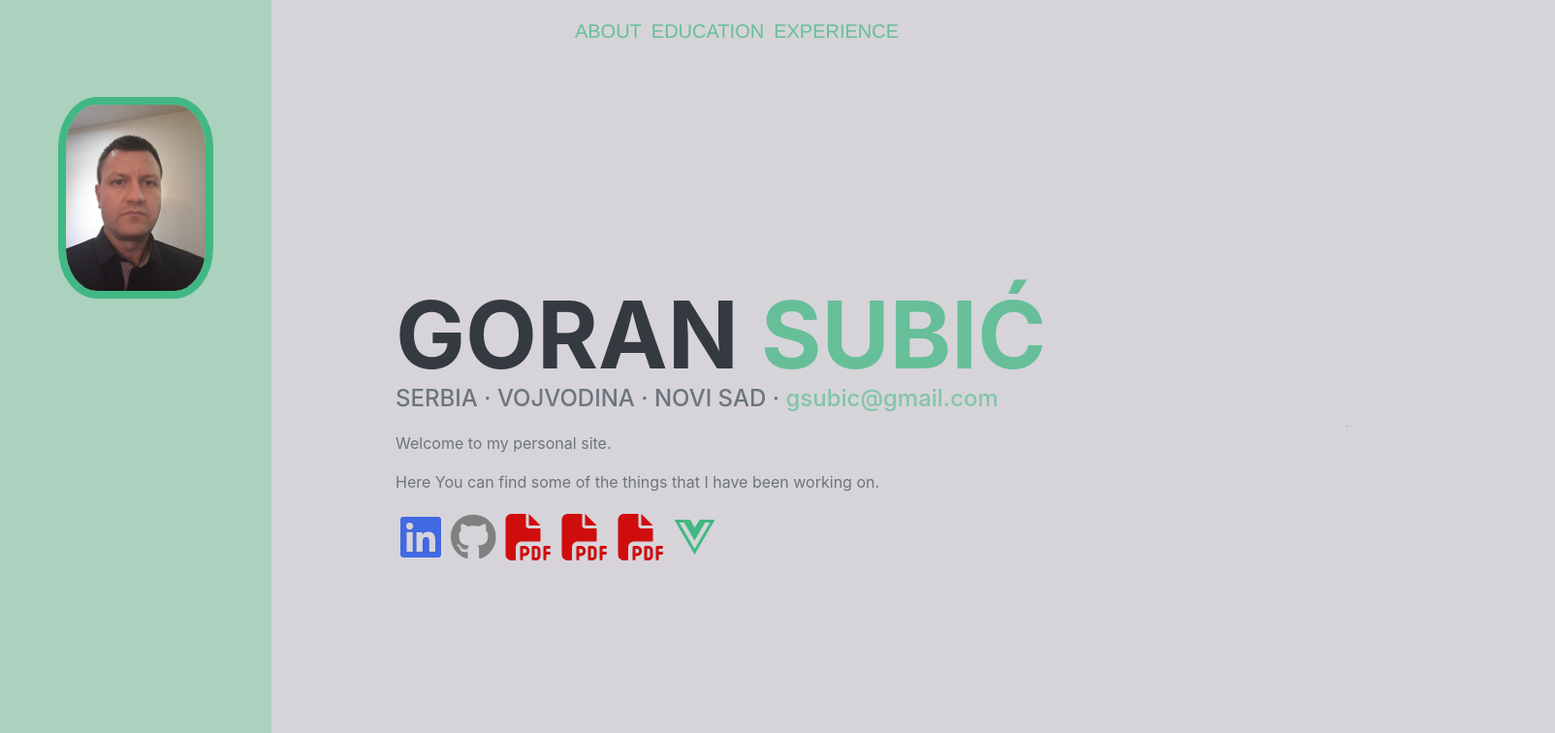
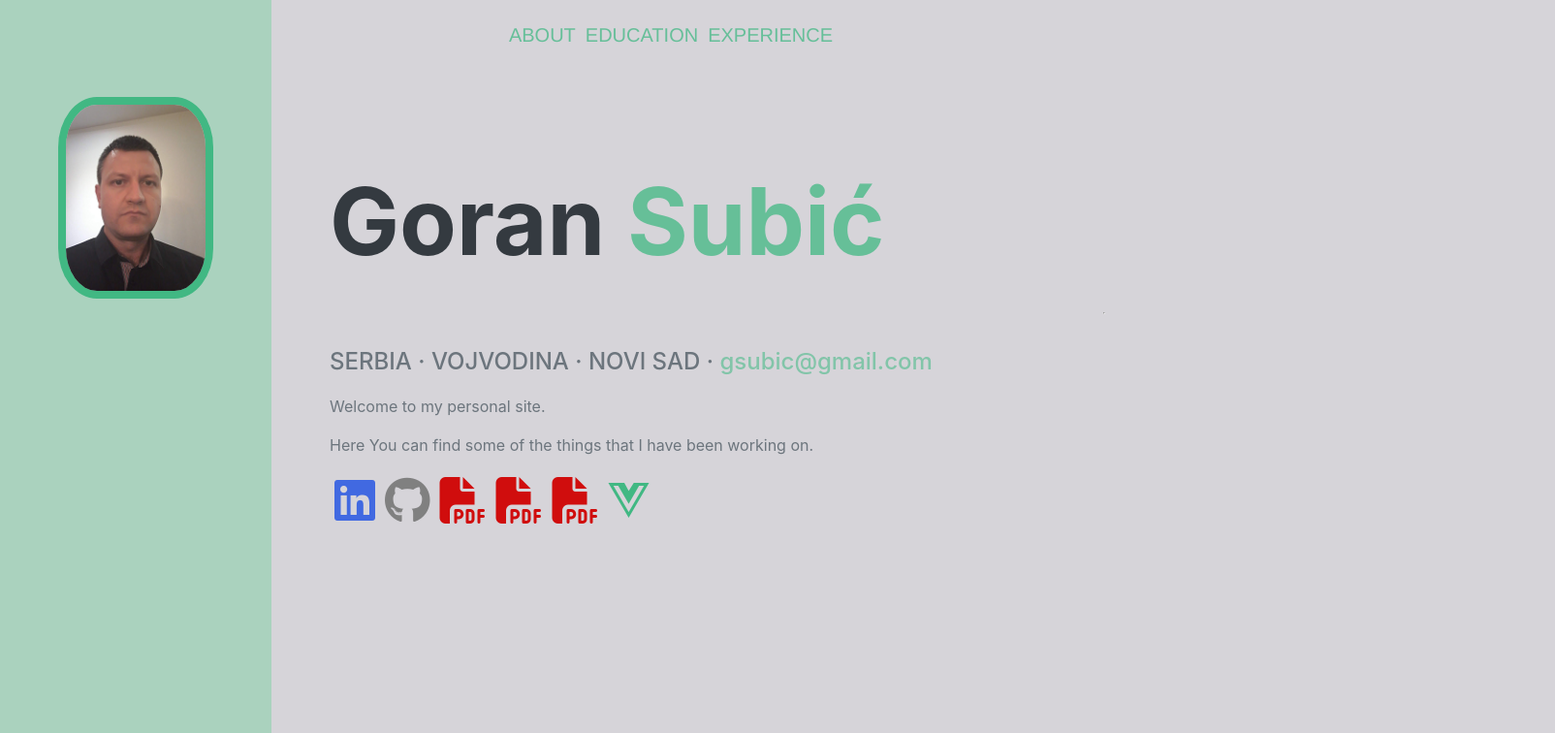
Before and after one commit to GoranSubic/GoranSubic.github.io, a Vue app: page / in a window 1280 px wide. Shown: the top 756 px of the page at 97% size, 1604 px wide, since content can reach past the window. Built offline with nearby package versions, Linux system fonts and the light colour scheme.

Commit message:
CSS optimization

```diff
--- a/src/App.vue
+++ b/src/App.vue
@@ -39,6 +39,22 @@ export default {
 
 <style>
     body {
+        padding: 0 !important;
+        padding-top: 0px !important;
+        padding-right: 0px !important;
+        padding-bottom: 0px !important;
+        padding-left: 0px !important;
+        margin: 0;
+        margin-top: 0px;
+        margin-right: 0px;
+        margin-bottom: 0px;
+        margin-left: 0px;
+
+        font-family: "Muli", -apple-system, BlinkMacSystemFont, "Segoe UI", Roboto, "Helvetica Neue", Arial, sans-serif, "Apple Color Emoji", "Segoe UI Emoji", "Segoe UI Symbol", "Noto Color Emoji";
+        font-size: 1rem;
+        font-weight: 400;
+        line-height: 1.5;
+        text-align: left;
         background-color: rgb(214, 212, 217);
     }
 
@@ -51,7 +67,7 @@ export default {
         -moz-osx-font-smoothing: grayscale;
         text-align: center;
         color: #2c3e50;
-        margin: 60px;
+        /*margin: 60px;*/
     }
 
     #main {
@@ -80,6 +96,10 @@ export default {
 
     /* Responsive layout - makes the two columns/boxes stack on top of each other instead of next to each other, on small screens */
     @media (max-width: 600px) {
+        h1 {
+            margin-bottom: 6rem !important;
+        }
+
         .menu {
             text-align: center;
             position: fixed;
@@ -104,6 +124,7 @@ export default {
     }
 
     h2 {
+        margin-bottom: 6rem !important;
         box-sizing: border-box;
         color: rgb(52, 58, 64);
         display: block;
@@ -122,6 +143,7 @@ export default {
     }
 
     section.resume-section {
+        box-sizing: border-box;
         display: flex;
         align-items: center;
         padding-left: 1rem;
@@ -130,6 +152,8 @@ export default {
         padding-bottom: 5rem;
         max-width: 75rem;
         min-height: 70vh;
+        /*min-height: 75rem;*/
+        width: 100%;
     }
 
     /*.resume-section {
@@ -162,11 +186,12 @@ export default {
         line-height: 24px;
         text-align: left;
         text-size-adjust: 100%;
-        /*width: 981px;*/
+        width: 100%;
         -webkit-tap-highlight-color: rgba(0, 0, 0, 0);
     }
 
     .subheading {
+        margin-bottom: 3rem !important;
         margin-top: 20px;
         box-sizing: border-box;
         color: rgb(108, 117, 125);
@@ -184,7 +209,7 @@ export default {
         -webkit-tap-highlight-color: rgba(0, 0, 0, 0)
     }
 
-    span.mail, span.mail>a {
+    span.mail, span.mail > a {
         background-color: rgba(0, 0, 0, 0);
         box-sizing: border-box;
         color: rgb(65, 184, 131);
@@ -201,5 +226,4 @@ export default {
         width: auto;
         -webkit-tap-highlight-color: rgba(0, 0, 0, 0);
     }
-
 </style>
--- a/src/views/About.vue
+++ b/src/views/About.vue
@@ -82,20 +82,20 @@ export default {
         color: rgb(52, 58, 64);
         display: block;
         font-family: "Saira Extra Condensed", -apple-system, BlinkMacSystemFont, "Segoe UI", Roboto, "Helvetica Neue", Arial, sans-serif, "Apple Color Emoji", "Segoe UI Emoji", "Segoe UI Symbol", "Noto Color Emoji";
-        font-size: 96px;
+        font-size: 6rem;
         font-weight: 700;
-        height: 96px;
-        line-height: 96px;
-        margin-bottom: 0px;
-        margin-top: 0px;
+        height: 6rem;
+        line-height: 1;
+        /*margin-top: 0px;*/
         text-align: left;
         text-size-adjust: 100%;
-        text-transform: uppercase;
-        width: 981px;
+        /*text-transform: uppercase;*/
+        width: auto;
         -webkit-tap-highlight-color: rgba(0, 0, 0, 0)
     }
 
         h1 > .text-primary {
+            box-sizing: border-box;
             color: rgb(65, 184, 131);
             opacity: 0.75;
         }
```
Lines whose indentation alone changed are shown as unchanged.
